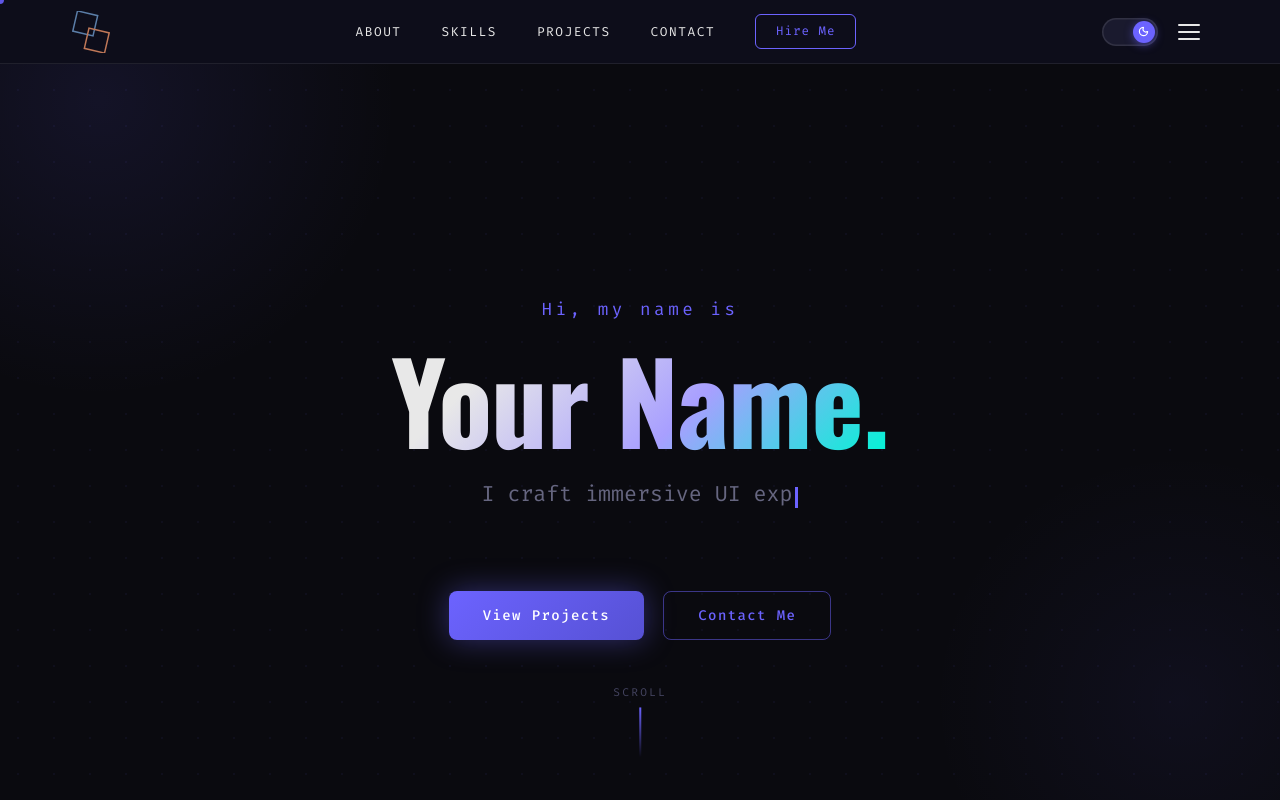
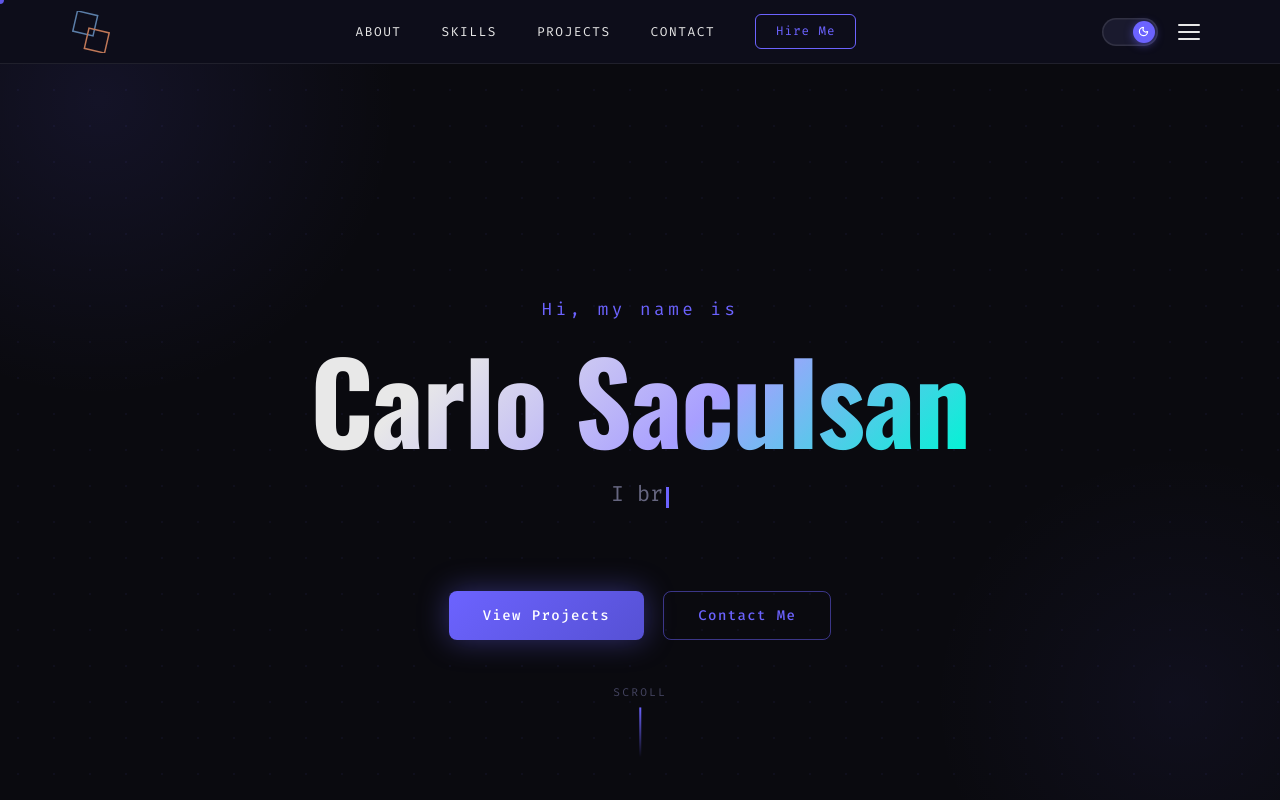
Before and after one commit to carlosaculsan-ui/my-portfolio, a React (Vite) app: page / in a window 1280 px wide. Shown: the top 800 px of the page. Built offline with nearby package versions, Linux system fonts and the light colour scheme.

Commit message:
Replace subtitle text in the hero section

```diff
--- a/src/components/Hero.jsx
+++ b/src/components/Hero.jsx
@@ -2,9 +2,9 @@ import { useEffect, useRef, useState } from 'react';
 import { gsap } from 'gsap';
 
 const SUBTITLE_TEXTS = [
-  'I build things for the web.',
-  'I craft immersive UI experiences.',
-  'I turn ideas into reality.',
+  'I build things that people actually use.',
+  'I bring ideas to life.',
+  'I design and develop interactive game experiences.',
 ];
 
 function useMagnetic() {
@@ -170,7 +170,7 @@ export default function Hero() {
             marginBottom: '1.5rem',
           }}
         >
-          Your Name.
+          Carlo Saculsan
         </h1>
 
         <p
```
